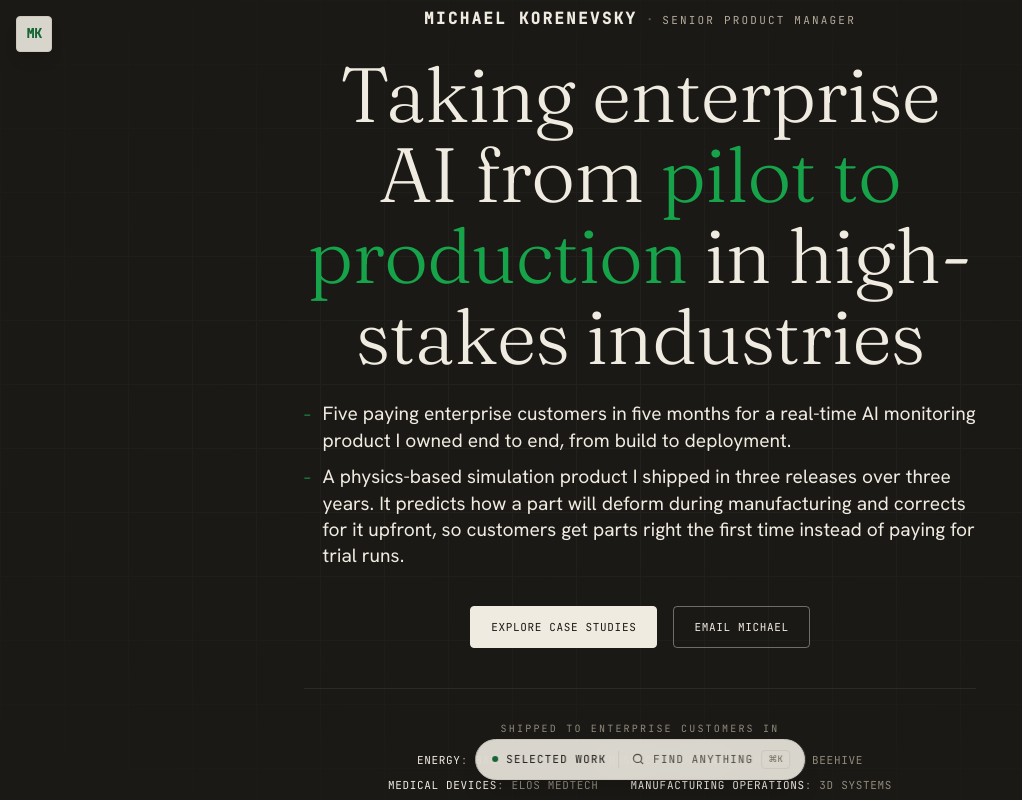
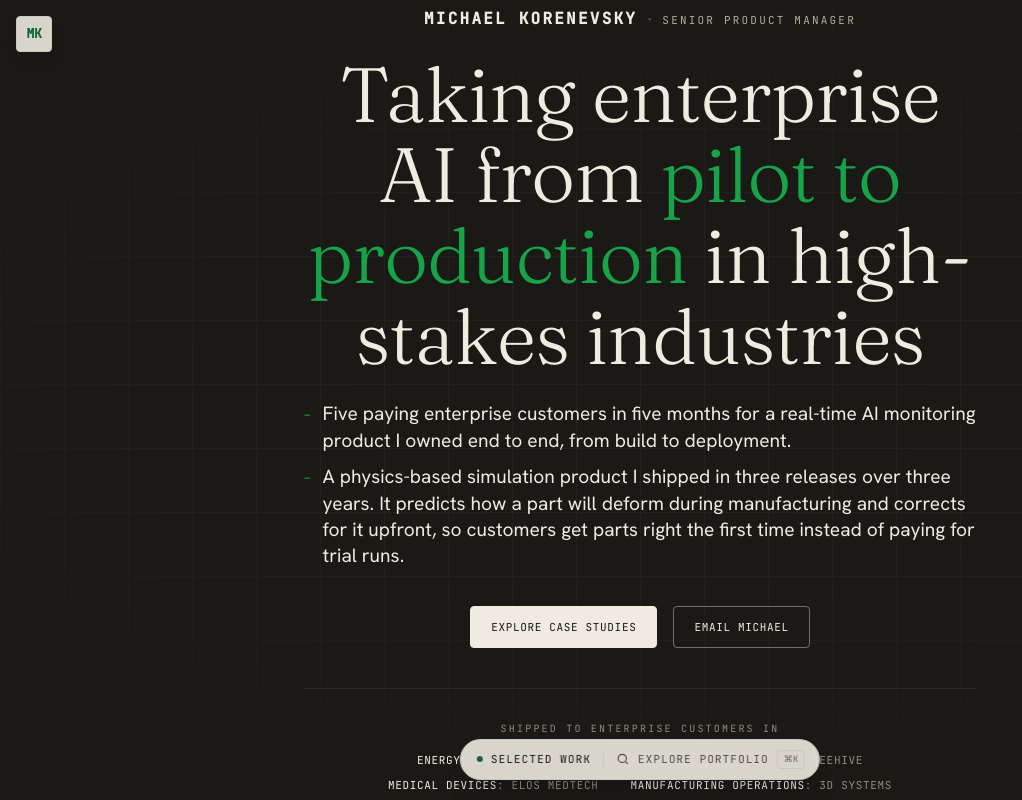
Before and after one commit to korm85/michael-korenevsky-portfolio, a Next.js app: page / in a window 1280 px wide. Shown: the top 800 px of the page, without its empty margins (0-1022 px from the left). Built offline with nearby package versions, Linux system fonts and the light colour scheme.

Commit message:
copy: clarify portfolio calls to action

```diff
--- a/app/components/ActionPanel.tsx
+++ b/app/components/ActionPanel.tsx
@@ -350,7 +350,7 @@ export default function ActionPanel() {
             <path strokeLinecap="round" d="m20 20-3.5-3.5" />
           </svg>
           <span className="font-mono text-[11px] uppercase tracking-[0.1em]">
-            {open ? "Close" : "Find anything"}
+            {open ? "Close" : "Explore portfolio"}
           </span>
           <span className="hidden md:inline font-mono text-[9px] text-ink-faint border border-line rounded-sm px-1.5 py-0.5">
             ⌘K
```
